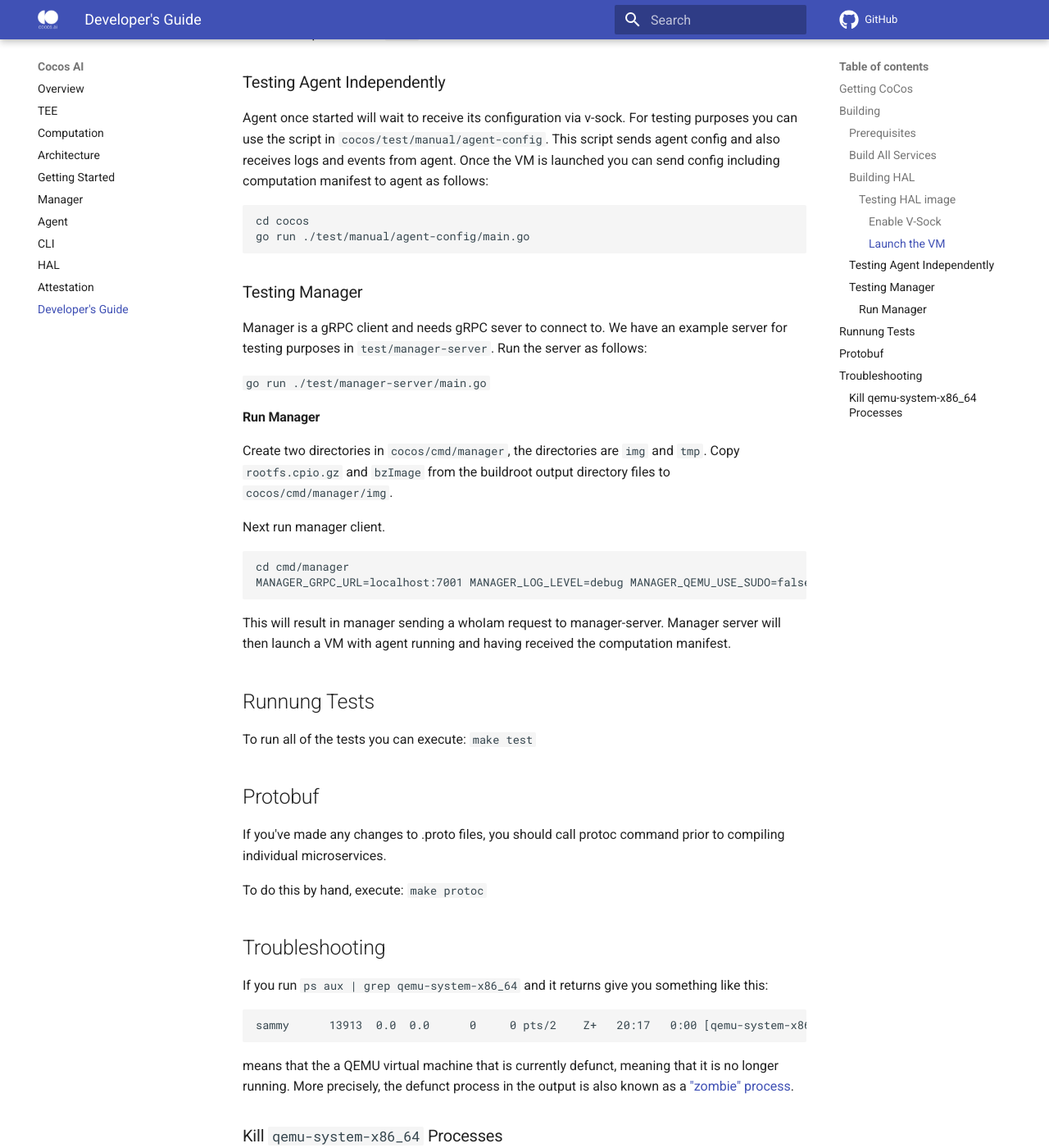
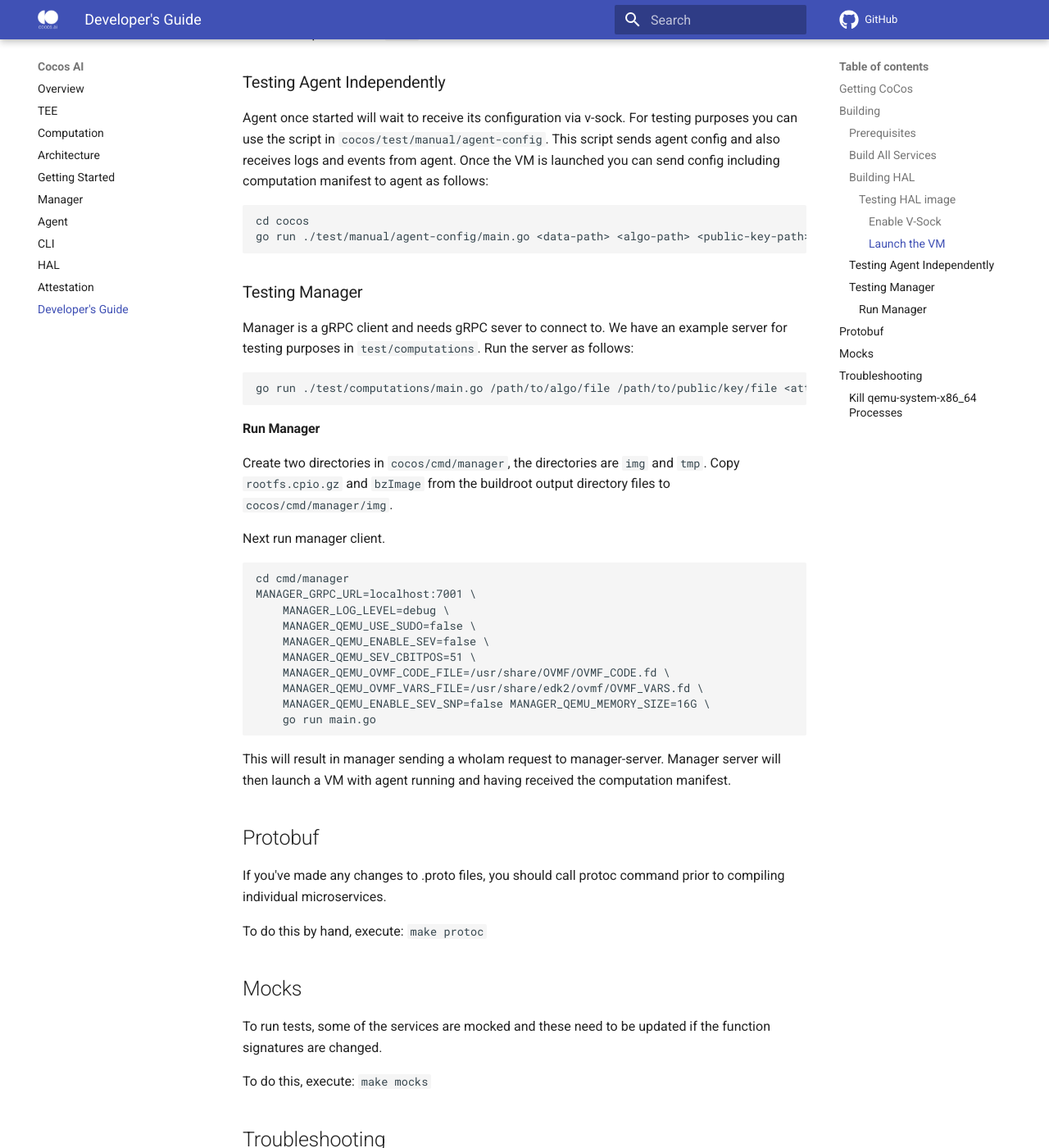
Before and after one commit to ultravioletrs/cocos-docs, an MkDocs documentation site: the page built from docs/developer-guide.md, in a window 1280 px wide and 1400 px high, scrolled down 1806 px. Shown: the whole window at 82% size. Built offline with MkDocs 1.6.1 and Material for MkDocs 9.7.7, drawn with Linux system fonts in a browser that asks for light colours; comment, search, counter and statistics services are not loaded.

Commit message:
update(developers guide)
Signed-off-by: WashingtonKK <washingtonkigan@gmail.com>

````diff
--- a/docs/developer-guide.md
+++ b/docs/developer-guide.md
@@ -80,13 +80,15 @@ The default password is `root`.
 Agent once started will wait to receive its configuration via v-sock. For testing purposes you can use the script in `cocos/test/manual/agent-config`. This script sends agent config and also receives logs and events from agent. Once the VM is launched you can send config including computation manifest to agent as follows:
 ```shell
 cd cocos
-go run ./test/manual/agent-config/main.go
+go run ./test/manual/agent-config/main.go <data-path> <algo-path> <public-key-path> <attested-tls-bool>
 ```
 
 ### Testing Manager
-Manager is a gRPC client and needs gRPC sever to connect to. We have an example server for testing purposes in `test/manager-server`. Run the server as follows:
+Manager is a gRPC client and needs gRPC sever to connect to. We have an example server for testing purposes in `test/computations`. Run the server as follows:
 
-`go run ./test/manager-server/main.go`
+```shell
+go run ./test/computations/main.go /path/to/algo/file /path/to/public/key/file <attested_tls_bool> /path/to/data/file1.zip path/to/data/file2.zip path/to/data/file3.zip
+```
 
 #### Run Manager
 Create two directories in `cocos/cmd/manager`, the directories are `img` and `tmp`.
@@ -95,20 +97,30 @@ Copy `rootfs.cpio.gz` and `bzImage` from the buildroot output directory files to
 Next run manager client.
 ```shell
 cd cmd/manager
-MANAGER_GRPC_URL=localhost:7001 MANAGER_LOG_LEVEL=debug MANAGER_QEMU_USE_SUDO=false  MANAGER_QEMU_ENABLE_SEV=false MANAGER_QEMU_OVMF_CODE_FILE=/usr/share/edk2/x64/OVMF_CODE.fd MANAGER_QEMU_OVMF_VARS_FILE=/usr/share/edk2/x64/OVMF_VARS.fd go run main.go
+MANAGER_GRPC_URL=localhost:7001 \
+    MANAGER_LOG_LEVEL=debug \
+    MANAGER_QEMU_USE_SUDO=false \
+    MANAGER_QEMU_ENABLE_SEV=false \
+    MANAGER_QEMU_SEV_CBITPOS=51 \
+    MANAGER_QEMU_OVMF_CODE_FILE=/usr/share/OVMF/OVMF_CODE.fd \
+    MANAGER_QEMU_OVMF_VARS_FILE=/usr/share/edk2/ovmf/OVMF_VARS.fd \
+    MANAGER_QEMU_ENABLE_SEV_SNP=false MANAGER_QEMU_MEMORY_SIZE=16G \
+    go run main.go
 ```
 
 This will result in manager sending a whoIam request to manager-server. Manager server will then launch a VM with agent running and having received the computation manifest.
-
-## Runnung Tests
-To run all of the tests you can execute:
-`make test`
 
 ## Protobuf
 If you've made any changes to .proto files, you should call protoc command prior to compiling individual microservices.
 
 To do this by hand, execute:
 `make protoc`
+
+## Mocks
+To run tests, some of the services are mocked and these need to be updated if the function signatures are changed.
+
+To do this, execute:
+`make mocks`
 
 ## Troubleshooting
 If you run `ps aux | grep qemu-system-x86_64` and it returns give you something like this:
````
